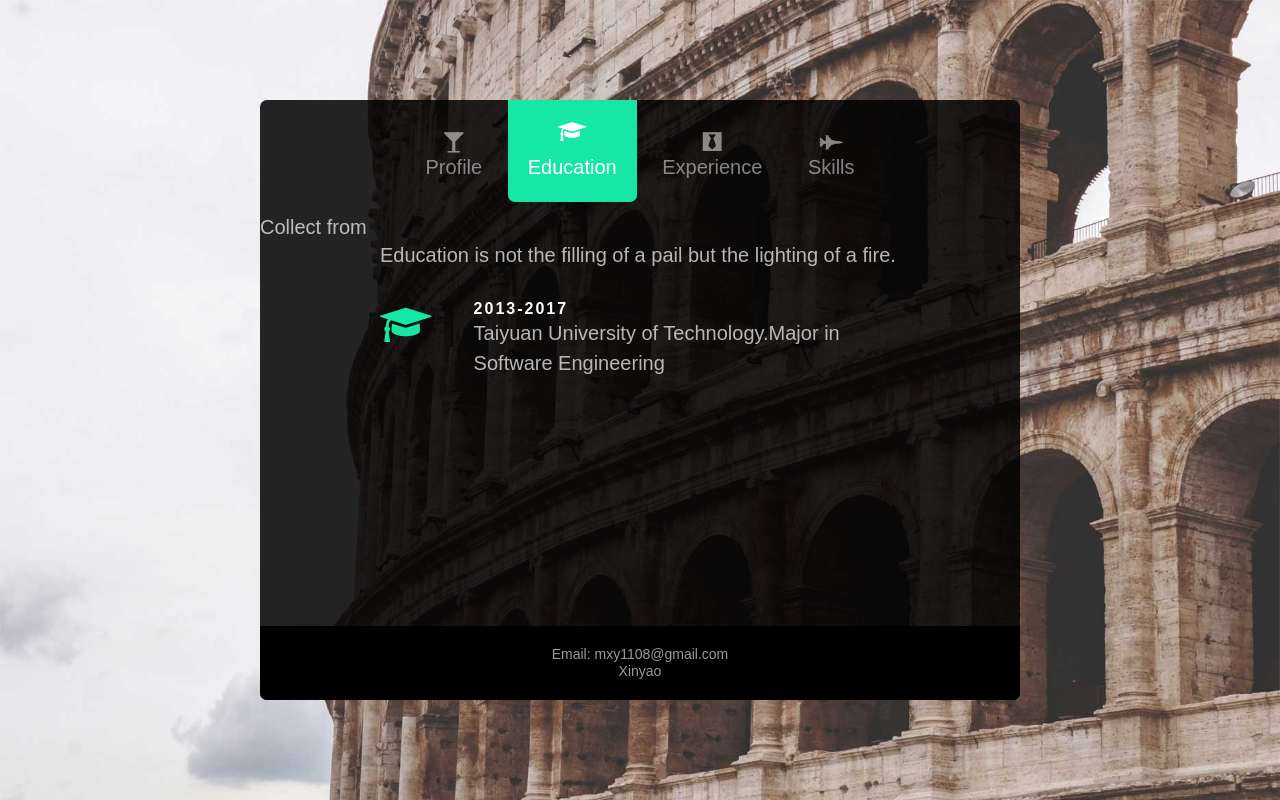
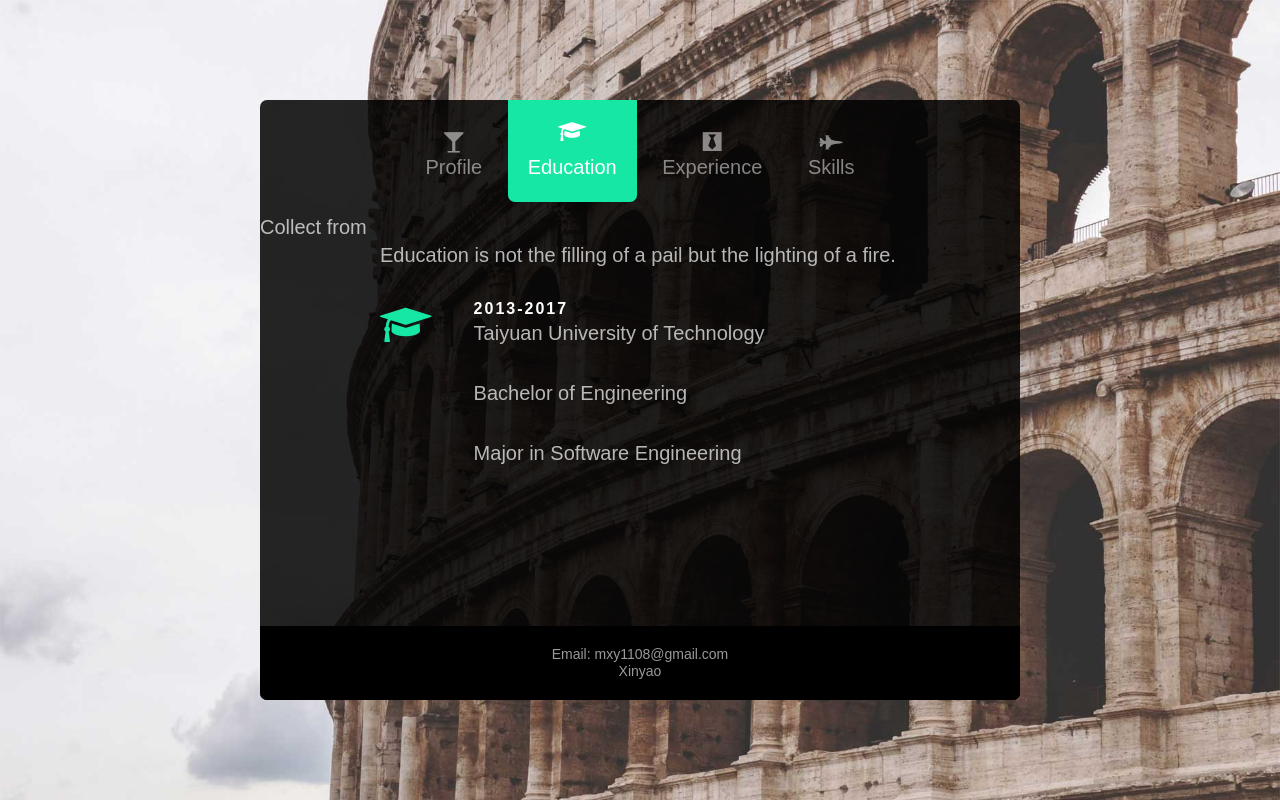
Before and after one commit to xinyao1108/xinyao1108.github.io, a plain HTML site: page index.html in a window 1280 px wide. Both pictures are taken after a click on the link "Education". Drawn offline with nearby package versions, Linux system fonts and the light colour scheme; files that its build step writes are made by us from their sources; files whose address does not match are found by name.

Commit message:
Update index.html

```diff
--- a/index.html
+++ b/index.html
@@ -74,7 +74,7 @@
 							<figure>
 								<img src="images/web2.png">
 							</figure>
-							<h1>Ma, Xinyao</h1>
+							<h1>Ma, Xinyao (11/08/1995)</h1>
 							<p>Hi~ Welcome to my homepage! You found me~ </p>
 						</div>
 					</div>
@@ -133,7 +133,9 @@
 								</div>
 								<div class="fh5co-text">
 									<h2>2013-2017</h2>
-									<p>Taiyuan University of Technology.Major in Software Engineering</p>
+									<p>Taiyuan University of Technology </p>
+									<p>Bachelor of Engineering</p>
+									<p>Major in Software Engineering</p>
 
 								</div>
 							</div>
```
